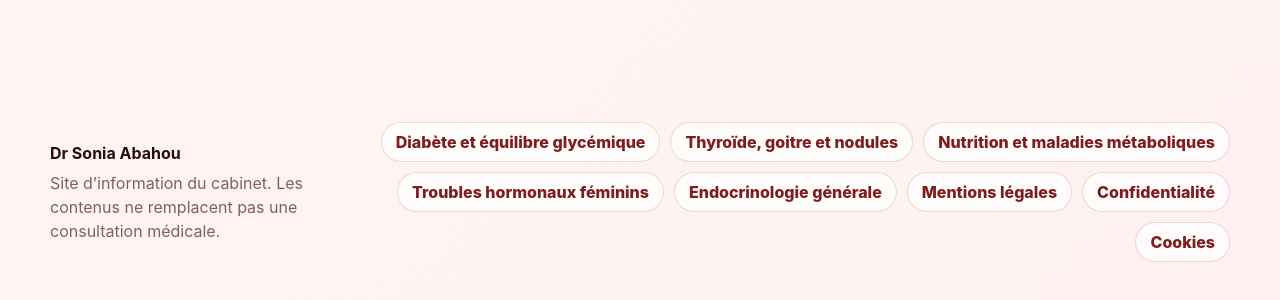
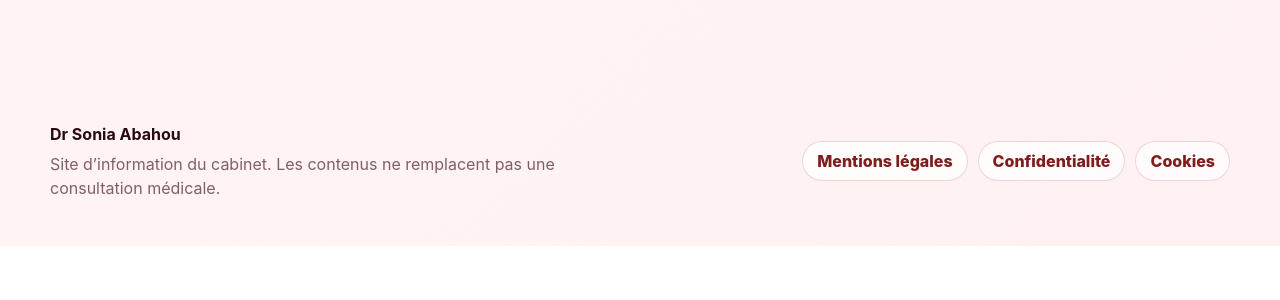
Before and after one commit to Irlsolien/dr-sonia-abahou, a Next.js app: page / in a window 1280 px wide. Shown: the part 7752-8052 px from the top of the page. After the commit the page ends 7998 px from the top, so only its background shows below. Built offline with nearby package versions, Linux system fonts and the light colour scheme.

Commit message:
Simplify footer legal links

```diff
--- a/app/page.tsx
+++ b/app/page.tsx
@@ -474,11 +474,6 @@ export default function Home() {
           </p>
         </div>
         <nav aria-label="Liens du site">
-          {services.map((service) => (
-            <Link key={service.slug} href={`/${service.slug}`}>
-              {service.title}
-            </Link>
-          ))}
           <Link href="/mentions-legales">Mentions légales</Link>
           <Link href="/confidentialite">Confidentialité</Link>
           <Link href="/cookies">Cookies</Link>
```
